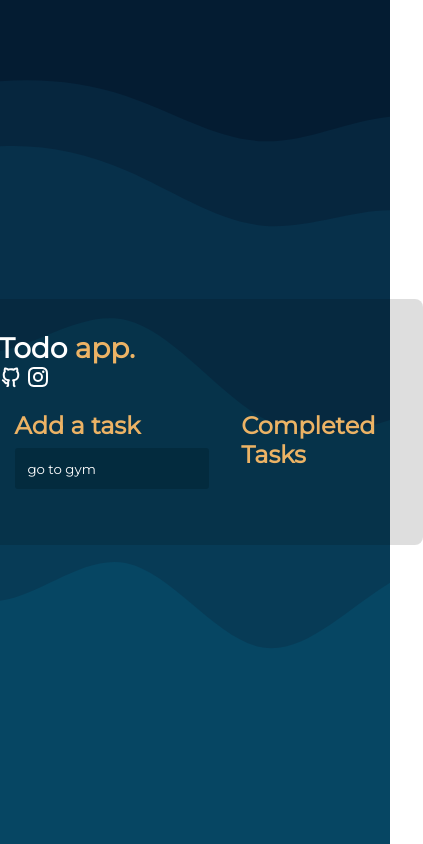
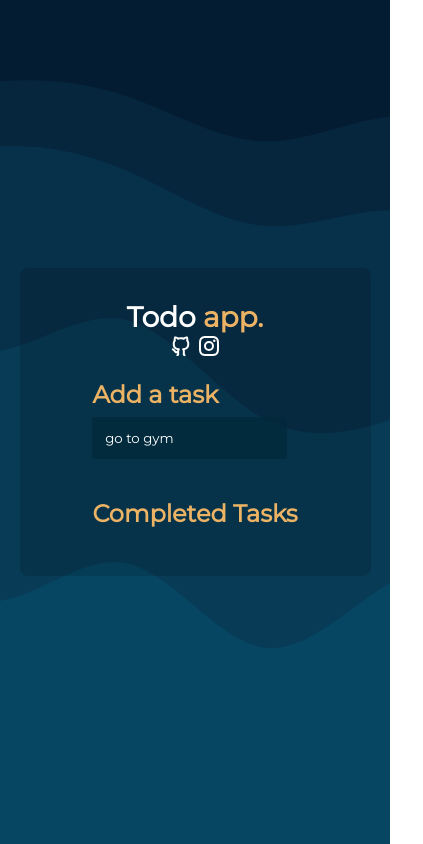
Before and after one commit to Sxnty/to-do, a React (Vite) app: page / in a window 390 px wide. Shown: the whole page, 423 px wide, since content can reach past the window. Built offline with nearby package versions, Linux system fonts and the light colour scheme.

Commit message:
maked responsive for mobile

```diff
--- a/src/components/CompletedTasks.jsx
+++ b/src/components/CompletedTasks.jsx
@@ -30,5 +30,4 @@ function CompletedTasks({ completedTasks, setCompleted, tasks }) {
     </section>
   );
 }
-
 export default CompletedTasks;
--- /dev/null
+++ b/src/styles/_partials/_queries.scss
@@ -0,0 +1,17 @@
+@media screen and (max-width: 480px) {
+  .hero {
+    .hero__main {
+      width: 90%;
+      nav {
+        text-align: center;
+        .nav__items {
+          place-content: center;
+        }
+      }
+      .hero__tasklist {
+        display: grid;
+        grid-template-columns: 1fr;
+      }
+    }
+  }
+}
--- a/src/styles/main.css
+++ b/src/styles/main.css
@@ -92,4 +92,20 @@
   padding: 1rem 0;
   display: flex;
   justify-content: space-between;
+}
+
+@media screen and (max-width: 480px) {
+  .hero .hero__main {
+    width: 90%;
+  }
+  .hero .hero__main nav {
+    text-align: center;
+  }
+  .hero .hero__main nav .nav__items {
+    place-content: center;
+  }
+  .hero .hero__main .hero__tasklist {
+    display: grid;
+    grid-template-columns: 1fr;
+  }
 }/*# sourceMappingURL=main.css.map */
--- a/src/styles/main.scss
+++ b/src/styles/main.scss
@@ -1,3 +1,4 @@
 @import './_partials/reset';
 @import './_partials/variables';
-@import './_partials/hero'
+@import './_partials/hero';
+@import './_partials/queries'
```
Also changed, not shown: 1 other file (tests, documents, lock files or other folders).
